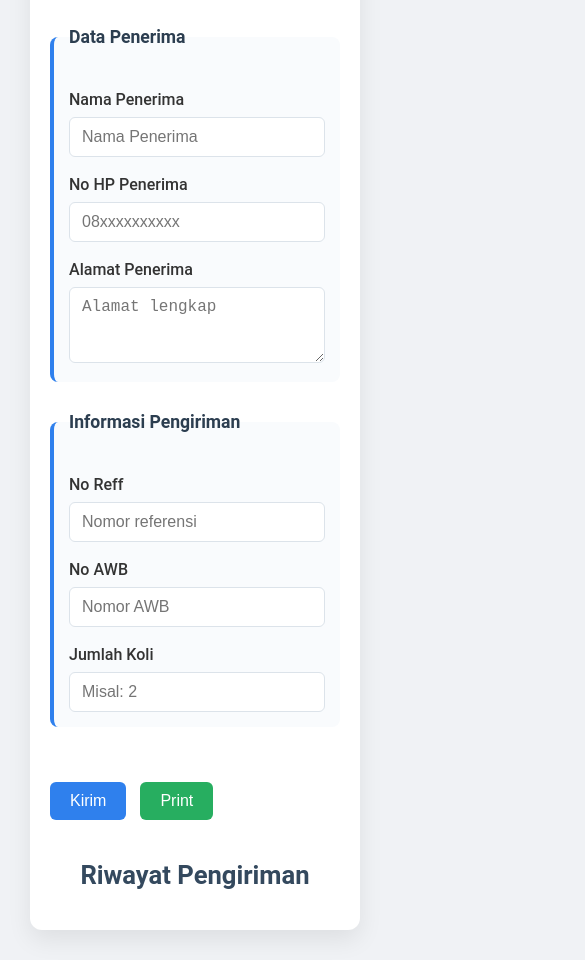
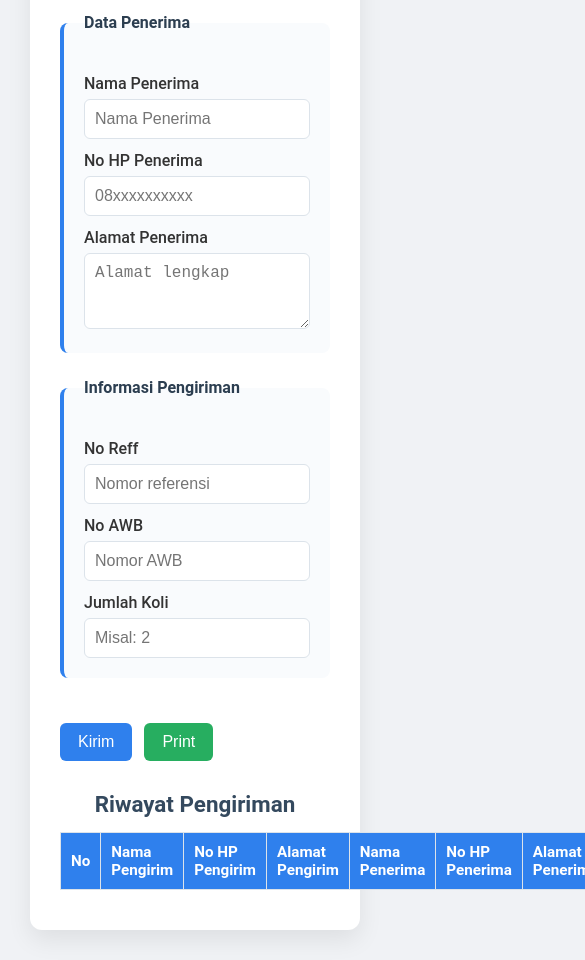
Before and after one commit to Rijal-Tafsiri14/FormPengisian, a plain HTML site: page index.html in a window 390 px wide. Shown: the part 578-1538 px from the top of the page, 585 px wide, since content can reach past the window. Drawn offline with Linux system fonts and the light colour scheme.

Commit message:
Update style.css

```diff
--- a/style.css
+++ b/style.css
@@ -23,56 +23,54 @@ body {
   border-top: 5px solid #2f80ed;
 }
 
-/* ===== HEADINGS ===== */
 h1 {
   text-align: center;
-  font-size: 2.4rem;
-  margin-bottom: 30px;
+  font-size: 2.2rem;
+  margin-bottom: 25px;
   color: #2f80ed;
 }
 
 h2 {
   text-align: center;
-  font-size: 1.6rem;
-  margin: 40px 0 20px;
+  font-size: 1.4rem;
+  margin: 30px 0 15px;
   color: #34495e;
 }
 
-/* ===== FORM STYLE ===== */
+/* ===== FORM ===== */
 form fieldset {
   border: none;
-  margin-bottom: 30px;
-  padding: 20px 25px;
+  margin-bottom: 25px;
+  padding: 20px;
   background-color: #f9fbfd;
   border-left: 4px solid #2f80ed;
   border-radius: 8px;
 }
 
 form legend {
-  font-weight: 600;
-  font-size: 1.1rem;
+  font-weight: bold;
   margin-bottom: 10px;
   color: #2c3e50;
 }
 
 label {
   display: block;
-  margin-top: 18px;
+  margin-top: 12px;
   font-weight: 500;
   color: #333;
 }
 
 input[type="text"],
 input[type="tel"],
+input[type="url"],
+input[type="number"],
 textarea {
   width: 100%;
-  padding: 10px 12px;
-  margin-top: 8px;
+  padding: 10px;
+  margin-top: 6px;
   border: 1.5px solid #dce3ea;
   border-radius: 6px;
   font-size: 1rem;
-  background-color: #ffffff;
-  transition: all 0.3s ease;
 }
 
 input:focus,
@@ -82,21 +80,16 @@ textarea:focus {
   outline: none;
 }
 
-textarea {
-  resize: vertical;
-}
-
 /* ===== BUTTONS ===== */
 button {
-  padding: 10px 20px;
+  padding: 10px 18px;
   font-size: 1rem;
-  margin-top: 25px;
-  margin-right: 10px;
+  margin-top: 20px;
+  margin-right: 8px;
   border: none;
   border-radius: 6px;
   cursor: pointer;
   font-weight: 500;
-  transition: 0.3s;
 }
 
 button[type="submit"] {
@@ -132,7 +125,7 @@ button#printBtn:hover {
 
 #historyTable th,
 #historyTable td {
-  padding: 12px 14px;
+  padding: 10px;
   border: 1px solid #dce3ea;
   text-align: left;
 }
@@ -141,64 +134,15 @@ button#printBtn:hover {
   background-color: #f5f9ff;
 }
 
-#historyTable tbody tr:hover {
-  background-color: #e1efff;
-}
-
-/* ===== RESPONSIVE ===== */
-@media (max-width: 768px) {
-  .container {
-    padding: 20px;
-  }
-
-  form fieldset {
-    padding: 15px;
-  }
-
-  table, thead, tbody, th, td, tr {
-    display: block;
-  }
-
-  thead {
+/* ===== PRINT STYLES ===== */
+@media print {
+  .container, form, #historySection, button {
     display: none;
   }
-
-  tbody tr {
-    margin-bottom: 20px;
-    border: 1px solid #ccc;
-    border-radius: 6px;
-    padding: 10px;
-    background-color: #ffffff;
+  .print-page {
+    page-break-after: always;
   }
-
-  tbody td {
-    display: flex;
-    justify-content: space-between;
-    padding: 8px 10px;
-    border: none;
-    border-bottom: 1px solid #eee;
-  }
-
-  tbody td::before {
-    content: attr(data-label);
-    font-weight: 600;
-    color: #555;
+  .print-page:last-child {
+    page-break-after: auto;
   }
 }
-/* ===== INPUT JUMLAH KOLI ===== */
-input[type="number"] {
-  width: 100%;
-  padding: 10px 12px;
-  margin-top: 8px;
-  border: 1.5px solid #dce3ea;
-  border-radius: 6px;
-  font-size: 1rem;
-  background-color: #ffffff;
-  transition: all 0.3s ease;
-}
-
-input[type="number"]:focus {
-  border-color: #2f80ed;
-  background-color: #eef7ff;
-  outline: none;
-}
```
